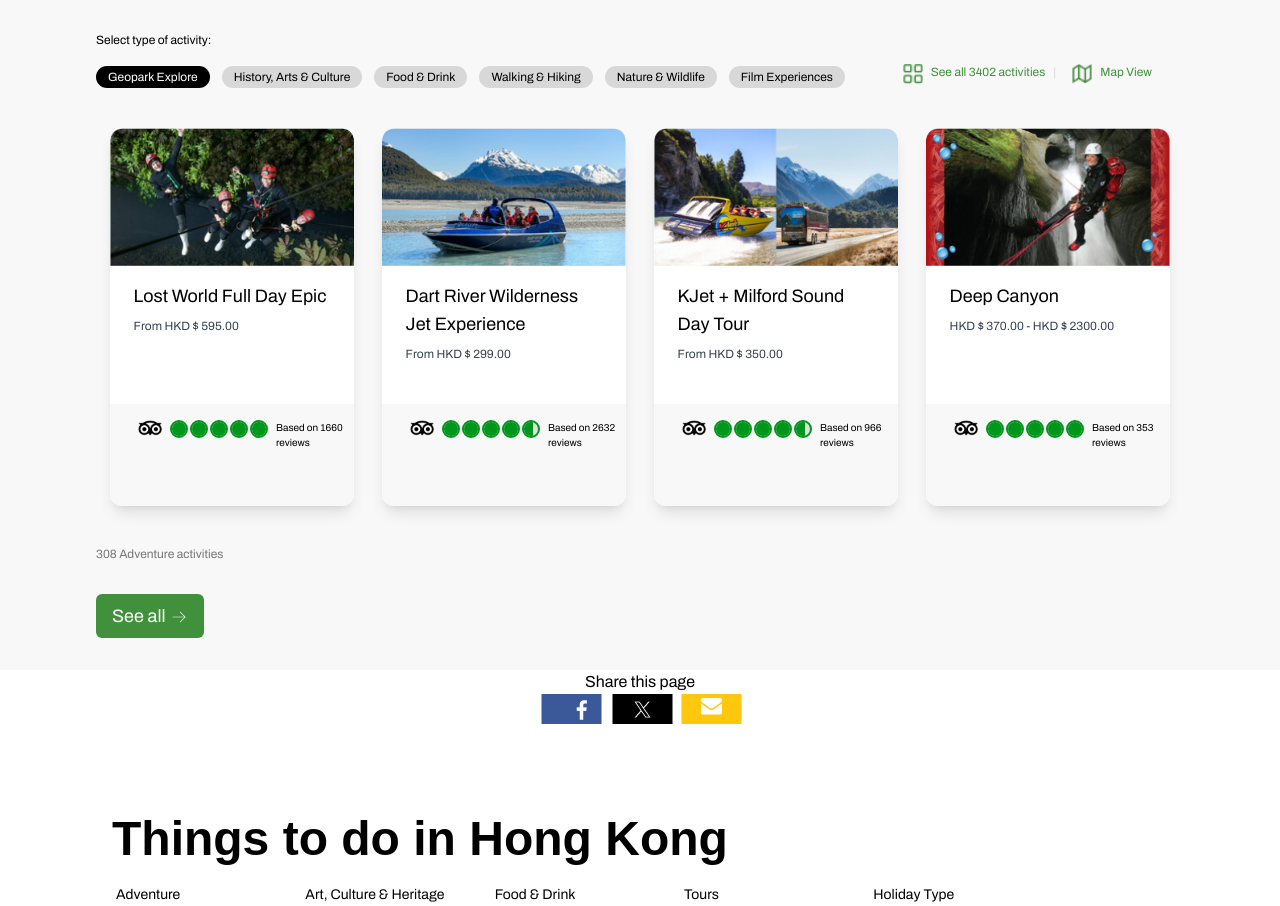
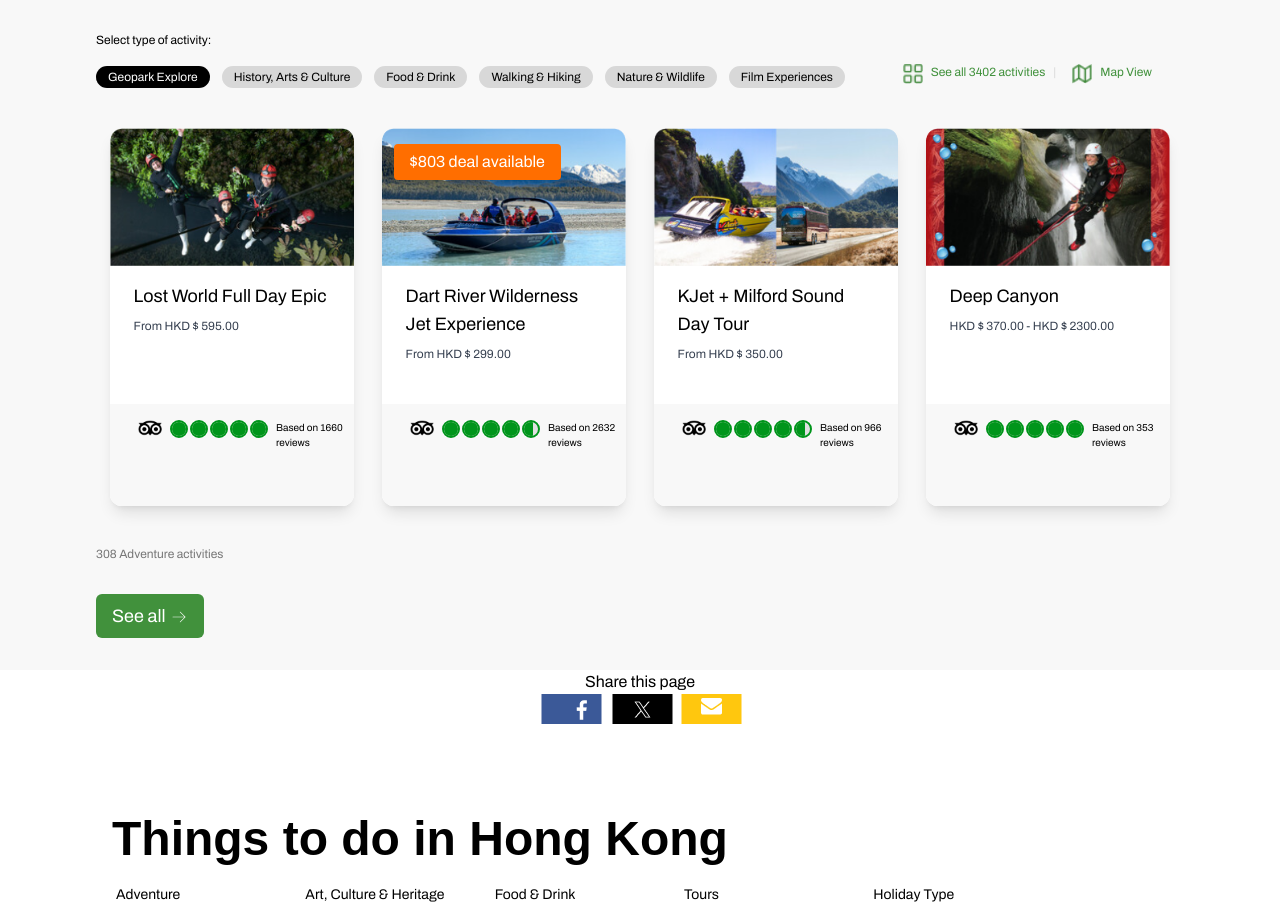
Before and after one commit to nahalsaeed/live-project, a Next.js app: page /things-to-do in a window 1280 px wide. Shown: the part 2460-3366 px from the top of the page. Built offline with nearby package versions, Linux system fonts and the light colour scheme; a web font is replaced by a local one.

Commit message:
promo-tag

```diff
--- a/src/app/layout.jsx
+++ b/src/app/layout.jsx
@@ -30,7 +30,7 @@ export default async function RootLayout({ children }) {
       <body className={cn("", archivo.className)}>
         <Toaster position="top-center" reverseOrder={false} />
         <NextTopLoader
-          color="#99badd"
+          color="#00951b"
           initialPosition={0.08}
           crawlSpeed={400}
           height={3}
--- a/src/components/Card.jsx
+++ b/src/components/Card.jsx
@@ -4,31 +4,46 @@ import Image from "next/image";
 import "@/app/globals.css";
 import { Archivo } from "next/font/google";
 import ReviewBar from "./ReviewBar";
+import PromoTag from "./PromoTag";
 
 const archivo = Archivo({
     subsets: ['latin'],
     weight: '400',
 });
 
-export default function Card({ imageSrc, title, description, review, rating }) {
+export default function Card({ imageSrc, title, description, review, rating, promo }) {
     return (
         <div className="max-w-sm rounded-xl overflow-hidden w-[90%] h-full shadow-lg relative mx-auto">
-            <Image className="w-full" src={imageSrc} alt={title} />
+
+            { promo != null ? (
+            <div>
+                <Image className="w-full relative" src={imageSrc} alt={title} />
+                <PromoTag promo={promo}/>
+                 </div>
+           ) : (
+            <div>
+            <Image className="w-full relative" src={imageSrc} alt={title} />
+
+            </div>
+
+           )}
+
+
             <div className="px-6 py-4 min-h-[240px] bg-white">
                 <div className="font-bold text-lg mb-2">{title}</div>
                 <p className="text-gray-700 text-xs">{description}</p>
             </div>
             <div className="bg-[#F8F8F8] w-full absolute bottom-0">
-                {rating != null ?(
+                {rating != null ? (
                     <div className="flex flex-row gap-2 ml-7 mt-4">
                         <Image src={owl} alt="owl" className="h-4 w-auto" />
                         <ReviewBar rating={rating} />
                         <p className="text-[10px]">Based on {review} reviews</p>
                     </div>
-                ):
-                (
-                    <div className=""> </div>
-                )}
+                ) :
+                    (
+                        <div className=""> </div>
+                    )}
 
                 <div className="flex flex-col justify-normal items-center w-full h-auto my-6">
                     <div className="w-[80%] mt-2"></div>
--- a/src/components/Footer.jsx
+++ b/src/components/Footer.jsx
@@ -95,7 +95,7 @@ export default function Footer() {
           <span className='p-1 mr-2 rounded-md bg-[#171717]'>You are here</span> Home <IoIosArrowForward className="mt-[3px]" /> Accommodations
         </>
       )}
-      {!isPlacesToVisit && !isDestination && !isThingsToDoPage && !isPlanYourTrip && !isAccommodations && (
+      {!isPlacesToVisit && !isDestination && !isThingsToDoPage && !isPlanYourTrip && !isAccomodations && (
         <>
           <span className='p-1 mr-2 rounded-md bg-[#171717]'>You are here</span> Home
         </>
--- /dev/null
+++ b/src/components/PromoTag.jsx
@@ -0,0 +1,10 @@
+
+export default function PromoTag({promo}) {
+  return (
+    <div>
+      <div className="bg-[#FF6E00] rounded absolute top-4 left-3">
+                    <p className="p-[6px] px-4 font-semibold text-white ">{promo}</p>
+                </div>
+    </div>
+  )
+}
--- a/src/components/destinantions/CardSection1.jsx
+++ b/src/components/destinantions/CardSection1.jsx
@@ -26,7 +26,8 @@ export default function CardSection1() {
             title: 'Dart River Wilderness Jet Experience',
             description: 'From HKD $ 299.00',
             review: '2632',
-            rating: 4.5
+            rating: 4.5,
+            promo:"$803 deal available"
         },
         {
             id: 3,
@@ -78,6 +79,7 @@ export default function CardSection1() {
                             description={card.description}
                             review={card.review}
                             rating={card.rating}
+                            promo={card.promo}
                         />
                     ))}
                 </div>
--- a/src/components/landingpage/ThingsToDo.jsx
+++ b/src/components/landingpage/ThingsToDo.jsx
@@ -30,7 +30,8 @@ export default function ThingsToDo() {
             title: 'Dart River Wilderness Jet Experience',
             description: 'From HKD $ 299.00',
             review: '2632',
-            rating: 4.5
+            rating: 4.5,
+            promo:"$803 deal available"
         },
         {
             id: 3,
@@ -85,6 +86,7 @@ export default function ThingsToDo() {
                             description={card.description}
                             review={card.review}
                             rating={card.rating}
+                            promo={card.promo}
                         />
                     ))}
                 </div>
--- a/src/components/planyourtrip/FindThingsToDo.jsx
+++ b/src/components/planyourtrip/FindThingsToDo.jsx
@@ -27,7 +27,8 @@ export default function ThingsToDoCards() {
             title: 'Dart River Wilderness Jet Experience',
             description: 'From HKD $ 299.00',
             review: '2632',
-            rating: 4.5
+            rating: 4.5,
+            promo :"$803 deal available"
         },
         {
             id: 3,
@@ -79,6 +80,7 @@ export default function ThingsToDoCards() {
                             description={card.description}
                             review={card.review}
                             rating={card.rating}
+                            promo={card.promo}
                         />
                     ))}
                 </div>
--- a/src/components/thingstodopage/ThingsToDoCards.jsx
+++ b/src/components/thingstodopage/ThingsToDoCards.jsx
@@ -30,7 +30,8 @@ export default function ThingsToDoCards() {
             title: 'Dart River Wilderness Jet Experience',
             description: 'From HKD $ 299.00',
             review: '2632',
-            rating: 4.5
+            rating: 4.5,
+            promo :"$803 deal available"
         },
         {
             id: 3,
@@ -79,6 +80,7 @@ export default function ThingsToDoCards() {
                                 description={card.description}
                                 review={card.review}
                                 rating={card.rating}
+                                promo={card.promo}
                             />
                         ))}
                     </div>
```
